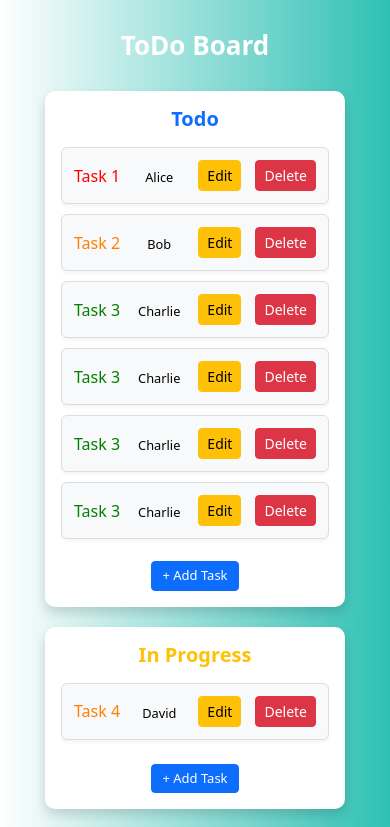
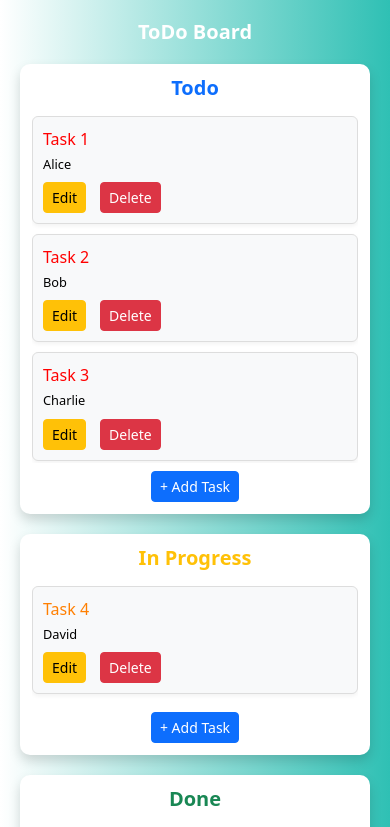
Before and after one commit to XSAVAS/ETodo, a React (Create React App) app in the folder etodo/: page / in a window 390 px wide. Shown: the top 827 px of the page. Built offline with nearby package versions, Linux system fonts and the light colour scheme.

Commit message:
Layout is now responsive and has a good looking for phones too.

```diff
--- a/etodo/src/App.js
+++ b/etodo/src/App.js
@@ -27,21 +27,21 @@ const initialTasks = {
       id: "2",
       title: "Task 2",
       description: "Description 2",
-      priority: "2",
+      priority: "1",
       assignee: "Bob",
     },
     {
       id: "3",
       title: "Task 3",
       description: "Description 3",
-      priority: "3",
+      priority: "1",
       assignee: "Charlie",
     },
     {
       id: "4",
       title: "Task 3",
       description: "Description 3",
-      priority: "3",
+      priority: "1",
       assignee: "Charlie",
     },
     {
@@ -55,14 +55,14 @@ const initialTasks = {
       id: "6",
       title: "Task 3",
       description: "Description 3",
-      priority: "3",
+      priority: "2",
       assignee: "Charlie",
     },
     {
       id: "7",
       title: "Task 3",
       description: "Description 3",
-      priority: "3",
+      priority: "2",
       assignee: "Charlie",
     },
   ],
--- a/etodo/src/index.css
+++ b/etodo/src/index.css
@@ -1,19 +1,18 @@
 /* Reset ve temel stil */
-body,
-html {
+body, html {
   margin: 0;
   padding: 0;
-  font-family: "Segoe UI", sans-serif;
+  font-family: 'Segoe UI', sans-serif;
   background: linear-gradient(to right, #ffffff, #2fc0b4);
   min-height: 100vh;
 }
 
 /* Uygulama kapsayıcısı */
 .app-container {
-  padding: 30px 20px;
+  padding: 20px;
 }
 
-/* Başlık */
+/* Board Başlığı */
 .board-title {
   text-align: center;
   color: white;
@@ -22,15 +21,15 @@ html {
   font-size: 26px;
 }
 
-/* Board (sütunlar) */
+/* Board: Kolonların kapsayıcısı */
 .board {
   display: flex;
+  flex-wrap: wrap;
   justify-content: center;
   gap: 20px;
-  flex-wrap: wrap;
 }
 
-/* Her sütun */
+/* Her kolon */
 .column {
   background: white;
   padding: 16px;
@@ -39,9 +38,16 @@ html {
   box-shadow: 0 6px 12px rgba(0, 0, 0, 0.15);
   display: flex;
   flex-direction: column;
+  max-height: 600px;
+  overflow-y: scroll;
+  overflow-x: hidden;
 }
-.column:hover {
-  overflow-y: auto; /* Fare kolonun üzerine geldiğinde scroll aktif olur */
+
+/* Görev listesi kapsayıcısı */
+.task-list {
+  max-height: 400px;
+  overflow-y: scroll;
+  overflow-x: hidden;
 }
 
 /* Sütun başlığı */
@@ -59,10 +65,9 @@ html {
   border-radius: 6px;
   padding: 12px;
   margin-bottom: 10px;
-  box-shadow: 0 2px 4px rgba(0, 0, 0, 0.05);
+  box-shadow: 0 2px 4px rgba(0,0,0,0.05);
   display: flex;
-  justify-content: space-between;
-  align-items: center;
+  flex-direction: column;
   transition: transform 0.2s ease;
 }
 
@@ -71,27 +76,42 @@ html {
   background-color: #eef4ff;
 }
 
-/* Kart içindeki buton grubu */
-.actions {
-  display: flex;
-  gap: 6px;
-}
-
-/* + Add Task butonu */
-.text-center .btn {
-  margin-top: 6px;
-  font-size: 13px;
-  padding: 4px 10px;
-}
-
+/* Atanan kişi bilgisi */
 .assignee-info {
   font-size: 0.8em;
   color: black;
   margin-top: 4px;
 }
 
-.task-list {
-  max-height: 400px; /* İhtiyacınıza göre değeri ayarlayın */
-  overflow-y: scroll; /* Dikey scroll her zaman aktif */
-  overflow-x: hidden; /* Yatay scroll devre dışı */
+/* Butonlar ve eylem alanı */
+.actions {
+  display: flex;
+  gap: 6px;
+  margin-top: 8px;
 }
+
+/* Responsive ayarlar */
+@media (max-width: 768px) {
+  .column {
+    width: 90%; /* Mobilde kolonlar geniş ekranın %90'ını kaplar */
+    max-height: 500px; /* Mobilde biraz daha dar yüksekliğe çekilebilir */
+  }
+  .board-title {
+    font-size: 22px;
+    margin-bottom: 20px;
+  }
+}
+
+@media (max-width: 480px) {
+  .column {
+    width: 100%;
+    padding: 12px;
+    max-height: 450px;
+  }
+  .task-card {
+    padding: 10px;
+  }
+  .board-title {
+    font-size: 20px;
+  }
+}
```
